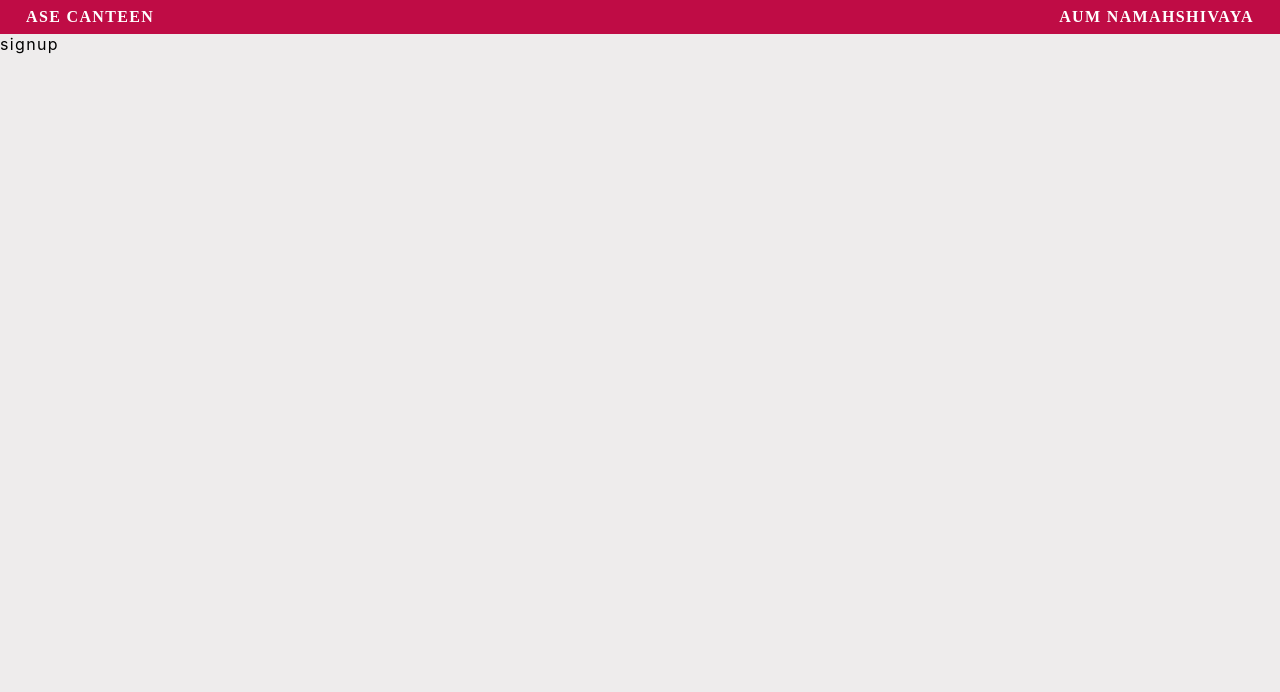
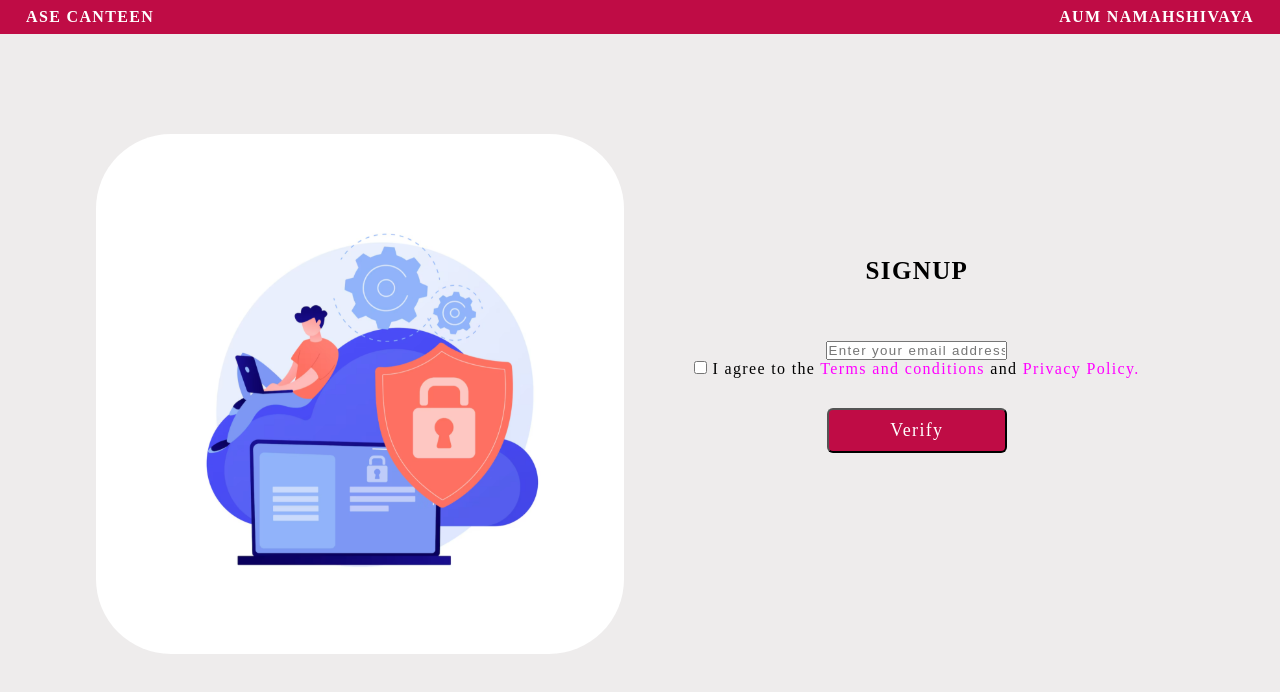
Before and after one commit to nazeer-18/kanteen, a React (Create React App) app in the folder kanteen/: page /signupmail in a window 1280 px wide. Shown: the top 692 px of the page. Built offline with nearby package versions, Linux system fonts and the light colour scheme.

Commit message:
signupmail implemented

```diff
--- a/kanteen/package.json
+++ b/kanteen/package.json
@@ -6,7 +6,7 @@
     "@testing-library/jest-dom": "^5.17.0",
     "@testing-library/react": "^13.4.0",
     "@testing-library/user-event": "^13.5.0",
-    "react": "^18.3.0",
+    "react": "^18.3.1",
     "react-dom": "^18.3.0",
     "react-router-dom": "^6.23.0",
     "react-scripts": "5.0.1",
--- a/kanteen/src/components/HomePage.js
+++ b/kanteen/src/components/HomePage.js
@@ -38,7 +38,7 @@ export default function HomePage() {
                         <button type="submit" className='login-loginBtn'>Login</button>
                     </div>
                     <div className="login-signup">
-                        Don't have an account? <Link to="/signupacnt" className="login-signupBtn"><span >Sign up</span></Link>
+                        Don't have an account? <Link to="/signupmail" className="login-signupBtn"><span >Sign up</span></Link>
                     </div>
                 </div>
             </div>
--- a/kanteen/src/components/SignUpMail.js
+++ b/kanteen/src/components/SignUpMail.js
@@ -1,9 +1,67 @@
-import React from 'react'
+import React, { useState } from 'react';
+import '../styles/Signup.css';
+import signupImg from '../images/signup.svg';
+import Popup from 'reactjs-popup';
+import 'reactjs-popup/dist/index.css';
 
-export default function SignUpMail() {
+export default function Signup() {
+    // const [email, setEmail] = useState('');
+    // const [isChecked, setIsChecked] = useState(false);
+    // const [error, setError] = useState('');
+    // const [showPopup, setShowPopup] = useState(false);
+
+    // const handleInputChange = (event) => {
+    //     const { name, value } = event.target;
+    //     if (name === 'email') {
+    //         setEmail(value);
+    //         setError('');
+    //     }
+    // };
+
+    // const handleSubmit = (event) => {
+    //     event.preventDefault();
+    //     if (!isChecked) {
+    //         setError('Please agree to the terms and conditions.');
+    //         return;
+    //     }
+    //     setShowPopup(true); // Open the pop-up
+    // };
+
     return (
-        <div>
-            signup
+        <div className='signupmail'>
+            <div className="signup-container">
+                <div className="image-container">
+                    <img src={signupImg} alt="login" width="600px" />
+                </div>
+                <div className="signup-form">
+                    <div className='signup'>SIGNUP</div>
+                    <form className="signup-form">
+                        <div className="signup-form-group">
+                            <label htmlFor="email"></label>
+                            <input type="text" name="email" id="email" placeholder="Enter your email address"  />
+                        </div>
+                        <label>
+                            <input
+                                type="checkbox"
+
+
+                            />
+                            {' '} I agree to the <span style={{ color: 'magenta' }}>Terms and conditions</span> and <span style={{ color: 'magenta' }}>Privacy Policy.</span>
+                        </label>
+
+                        <button type="submit" className='VerifyBtn' >Verify</button>
+                        {/* <Popup open={showPopup} onClose={() => setShowPopup(false)} modal className="pop">
+                            <div className='popupcode'>
+                                <div className='codesent'>Enter the Verification Code sent to your mail</div>
+                                <input type="text" name="email" id="email" placeholder="Enter your verification code sent to your mail"  />
+
+
+                                <button type="submit" className='VerifyBtn' >Verify</button>
+                            </div>
+                        </Popup> */}
+                    </form>
+                </div>
+            </div>
         </div>
     )
 }
--- /dev/null
+++ b/kanteen/src/styles/Signup.css
@@ -0,0 +1,123 @@
+body{
+    margin: 0px;
+    padding: 0px;
+  }
+  .signupmail {
+    height: 95vh;
+    margin: 0px auto;
+  }
+
+  .signup-container{
+    display: flex;
+    flex-wrap: wrap;
+    justify-content: center;
+    align-items: stretch;
+    height:90vh;
+    max-width: 85%;
+    margin: 0px auto;
+  }
+  .image-container {
+    flex:1;
+    display: flex;
+    justify-content: center;
+    align-items: center;
+    padding: 20px;
+    margin: auto;
+    max-width: 80%;
+    height: 520px;
+    background-color: white;
+    box-sizing: border-box;
+    border-radius: 75px;
+    margin-right: 2vw;
+  }
+
+  .image-container img {
+    width: auto;
+    max-width: 100%;
+    max-height: 100%;
+    object-fit: contain;
+  }
+
+  .signup-form{
+    padding: 10px;
+    border-radius: 10px;
+    width: 60%;
+    font-family: 'petrona';
+    display: flex;
+    flex: 1;
+    align-items: center;
+    flex-direction: column;
+    padding: 20px;
+    justify-content: center;
+    box-shadow: 0 2px 4px rgba(0,0,0,0.login-1);
+    margin: 5px;
+  }
+  .signup{
+    text-align: center;
+    margin-top: 200px;
+    font-weight: bold;
+    display: block;
+    font-family: 'petrona';
+    font-size: 25px;
+  }
+  .signup-form{
+    width: 100%;
+    max-width: 600px;
+    text-align: center;
+    margin: 3px;
+    padding: 20px;
+    box-sizing: border-box;
+    margin-bottom: 100px;
+  }
+  .signup-form-group{
+    width: 100%;
+    font-size: large;
+  }
+
+  .VerifyBtn{
+    width: 40%;
+    margin: 30px;
+    padding: 10px 20px;
+    background-color: #bf0c45;
+    font-family: 'petrona';
+    cursor: pointer;
+    text-align: center;
+    color: white;
+    font-size:18px;
+    border-radius: 6px;
+  }
+  .popup.content{
+    width: 30%;
+    border-radius: 75px;
+  }
+
+  .popup input[type="text"] {
+    width: 100px; /* Adjust the width as needed */
+  }
+
+  @media (max-width:950px){
+    .signup-container{
+      max-width: 100%;
+    }
+    .image-container{
+      max-width:40%;
+      padding: 0px;
+      margin: 0px;
+      border-radius: 0%;
+    }
+  }
+  @media (max-width:670px){
+    .image-container{
+      display: none;
+    }
+    .signup-container{
+      max-width: 100%;
+    }
+  }
+
+  @media (max-width:768px){
+    .signup-form{
+      padding: 0px;
+      margin: 0px;
+    }
+  }
```
Also changed, not shown: kanteen/src/images/signup.svg (added), 1 other file (tests, documents, lock files or other folders).
